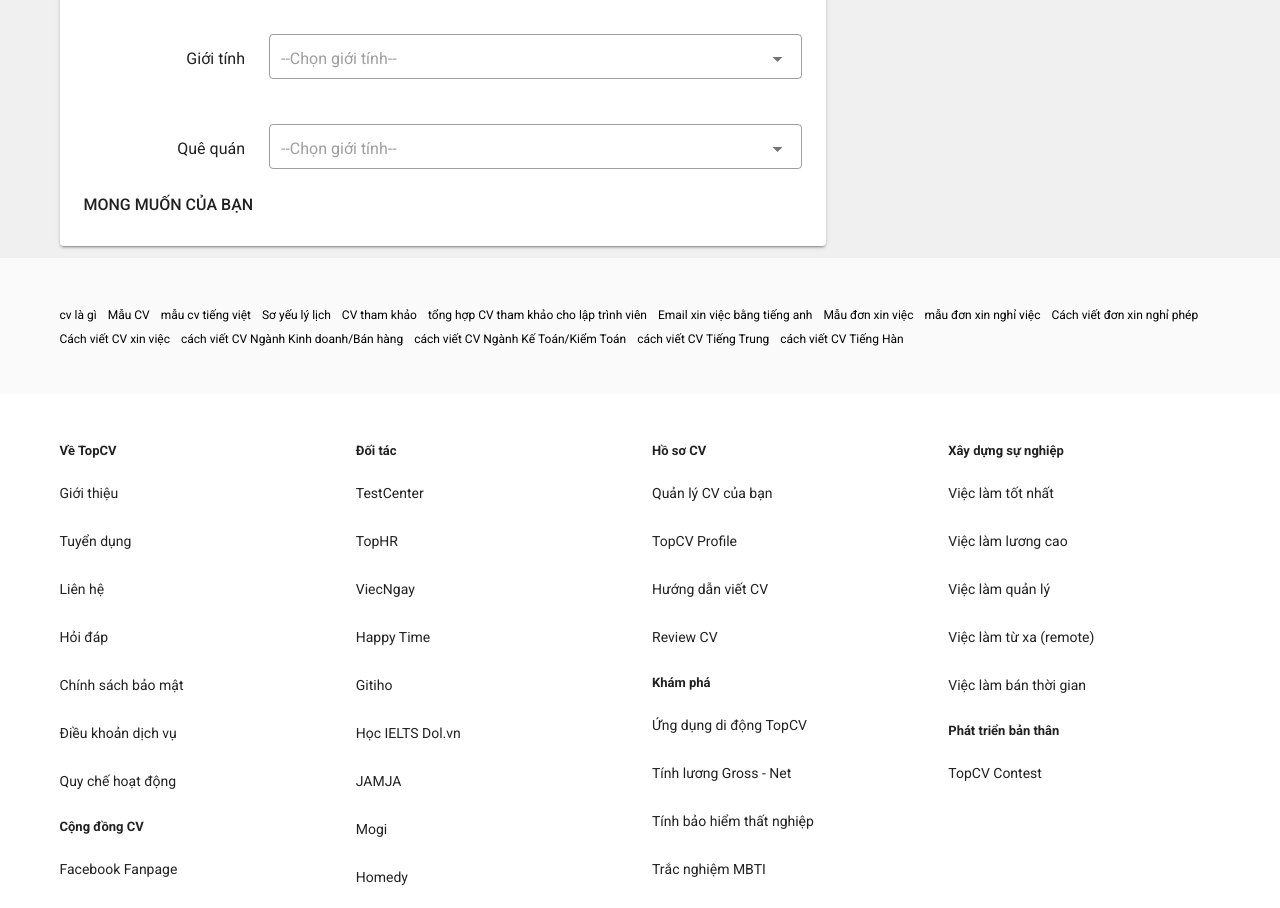
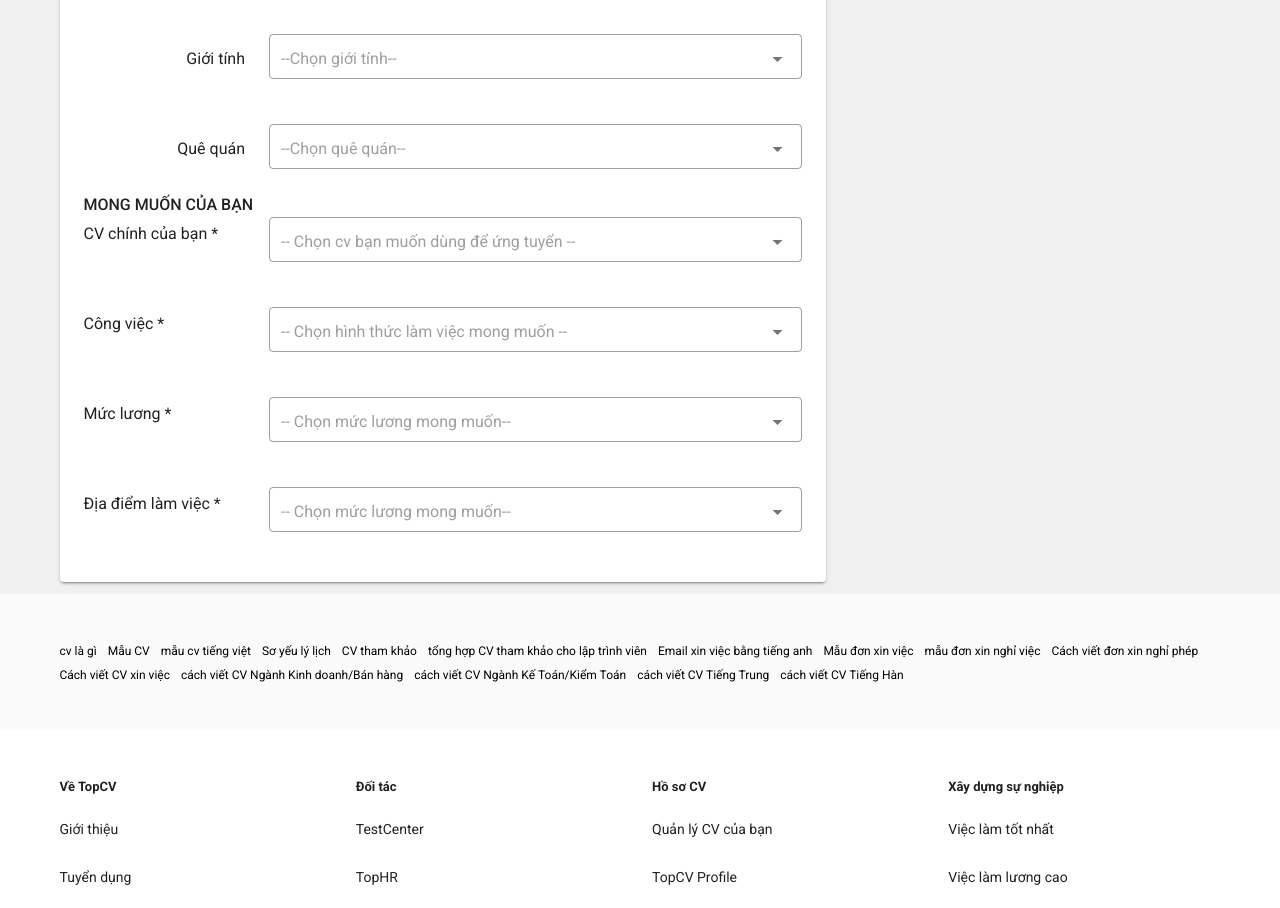
Before and after one commit to tanhuynh4019/cvfree, a Vue app: page /cai-dat-goi-y-viec-lam in a window 1280 px wide. Shown: the part 980-1888 px from the top of the page. Built offline with nearby package versions, Linux system fonts and the light colour scheme.

Commit message:
notecv p and hobsettings

```diff
--- a/src/views/Users/JobSuggestionSettings.vue
+++ b/src/views/Users/JobSuggestionSettings.vue
@@ -84,7 +84,7 @@
                                                 </div>
                                             </v-col>
                                             <v-col sm="9">
-                                                <v-select v-model="formJobSuggestionSettings.level" outlined  :items="selected.levels" placeholder="--Chọn trình đồ--" dense></v-select>
+                                                <v-select v-model="formJobSuggestionSettings.level" outlined :items="selected.levels" placeholder="--Chọn trình đồ--" dense></v-select>
                                             </v-col>
                                         </v-row>
                                     </v-col>
@@ -96,7 +96,7 @@
                                                 </div>
                                             </v-col>
                                             <v-col sm="9">
-                                                <v-select v-model="formJobSuggestionSettings.englishLevel" outlined  :items="selected.englishLevel" placeholder="--Chọn trình đồ--" dense></v-select>
+                                                <v-select v-model="formJobSuggestionSettings.englishLevel" outlined :items="selected.englishLevel" placeholder="--Chọn trình đồ--" dense></v-select>
                                             </v-col>
                                         </v-row>
                                     </v-col>
@@ -108,7 +108,7 @@
                                                 </div>
                                             </v-col>
                                             <v-col sm="9">
-                                                <v-select v-model="formJobSuggestionSettings.dob" outlined  :items="selected.dobs" placeholder="--Chọn năm sinh--" dense></v-select>
+                                                <v-select v-model="formJobSuggestionSettings.dob" outlined :items="selected.dobs" placeholder="--Chọn năm sinh--" dense></v-select>
                                             </v-col>
                                         </v-row>
                                     </v-col>
@@ -120,7 +120,7 @@
                                                 </div>
                                             </v-col>
                                             <v-col sm="9">
-                                                <v-select v-model="formJobSuggestionSettings.gender" outlined  :items="selected.gender" placeholder="--Chọn giới tính--" dense></v-select>
+                                                <v-select v-model="formJobSuggestionSettings.gender" outlined :items="selected.gender" placeholder="--Chọn giới tính--" dense></v-select>
                                             </v-col>
                                         </v-row>
                                     </v-col>
@@ -132,19 +132,53 @@
                                                 </div>
                                             </v-col>
                                             <v-col sm="9">
-                                                <v-select v-model="formJobSuggestionSettings.hometown" outlined  :items="selected.hometown" placeholder="--Chọn giới tính--" dense></v-select>
+                                                <v-select v-model="formJobSuggestionSettings.hometown" outlined :items="selected.hometown" placeholder="--Chọn quê quán--" dense></v-select>
                                             </v-col>
                                         </v-row>
                                     </v-col>
                                 </v-row>
                                 <h6>MONG MUỐN CỦA BẠN</h6>
                                 <v-row>
-                                  <v-col sm="3">
-
-                                  </v-col>
-                                  <v-col sm="9">
-
-                                  </v-col>
+                                    <v-col sm="12">
+                                        <v-row>
+                                            <v-col sm="3">
+                                                CV chính của bạn *
+                                            </v-col>
+                                            <v-col sm="9">
+                                                <v-select v-model="formJobSuggestionSettings.primaryCVId" outlined :items="selected.primaryCVs" placeholder="-- Chọn cv bạn muốn dùng để ứng tuyển --" dense></v-select>
+                                            </v-col>
+                                        </v-row>
+                                    </v-col>
+                                    <v-col sm="12">
+                                        <v-row>
+                                            <v-col sm="3">
+                                               Công việc *
+                                            </v-col>
+                                            <v-col sm="9">
+                                                <v-select v-model="formJobSuggestionSettings.jobType" outlined :items="selected.type" placeholder="-- Chọn hình thức làm việc mong muốn --" dense></v-select>
+                                            </v-col>
+                                        </v-row>
+                                    </v-col>
+                                    <v-col sm="12">
+                                        <v-row>
+                                            <v-col sm="3">
+                                              Mức lương *
+                                            </v-col>
+                                            <v-col sm="9">
+                                                <v-select v-model="formJobSuggestionSettings.salary" outlined :items="selected.salary" placeholder="-- Chọn mức lương mong muốn--" dense></v-select>
+                                            </v-col>
+                                        </v-row>
+                                    </v-col>
+                                     <v-col sm="12">
+                                        <v-row>
+                                            <v-col sm="3">
+                                             Địa điểm làm việc *
+                                            </v-col>
+                                            <v-col sm="9">
+                                                <v-select v-model="formJobSuggestionSettings.salary" outlined :items="selected.salary" placeholder="-- Chọn mức lương mong muốn--" dense></v-select>
+                                            </v-col>
+                                        </v-row>
+                                    </v-col>
                                 </v-row>
                             </div>
                         </div>
@@ -171,17 +205,19 @@ export default {
             selected: {
                 careers: ["An toàn lao động", "Bán hàng kỷ thuật", "Bán lẻ/ bán sỉ"],
                 companyFields: ["Bất động sản", "Cơ khí", "Cơ quan nhà nước"],
-                exps: ['1 năm kinh nghiệm', 'Dưới 1 năm kinh nghiệm'],
-                levels: ['Sinh viên', 'Mới ra trường'],
-                skiills: [".NET", 'NodeJS'],
+
+                exps: ["1 năm kinh nghiệm", "Dưới 1 năm kinh nghiệm"],
+                levels: ["Sinh viên", "Mới ra trường"],
+                skiills: [".NET", "NodeJS"],
                 city: ["Hồ Chí Minh", "Bình Dương", "Hà Nội"],
                 position: ["Nhân viên", "Trưởng nhóm", "Quản lý/ Giám sát"],
                 type: ["Toàn thời gian", "Bán thời gian", "Thực tập"],
                 salary: ["Dưới 3 triệu", "3 - 5 triệu", "5 - 7 triệu"],
-                englishLevel: ['Không biết', 'Đọc hiểu cơ bản'],
-                gender: ['Nam', 'Nữ'],
-                dobs: [1999,2000],
-                hometown: ['Bình Dương']
+                englishLevel: ["Không biết", "Đọc hiểu cơ bản"],
+                gender: ["Nam", "Nữ"],
+                dobs: [1999, 2000],
+                hometown: ["Bình Dương"],
+                primaryCVs: ["Tan huynh (Cập nhật: 21/02/2022)"],
             },
             formJobSuggestionSettings: {
                 fullname: "",
@@ -193,8 +229,8 @@ export default {
                 dob: "",
                 gender: "",
                 hometown: "",
-                primary_cv_id: "",
-                job_type: "",
+                primaryCVId: "",
+                jobType: "",
                 salary: "",
                 location_selector: "",
                 note: "",
```
Also changed, not shown: src/components/CVs/NoteCv.vue (added, +15 -0 lines).
